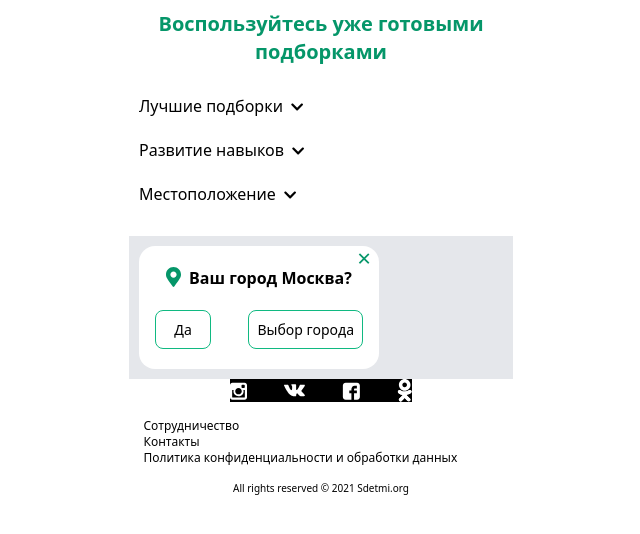
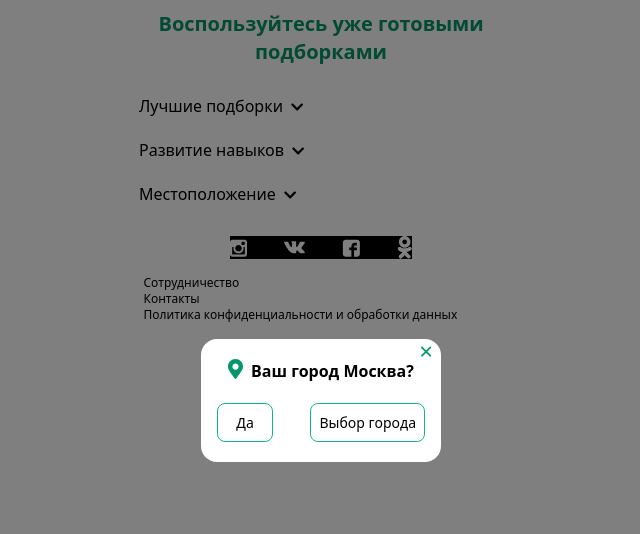
Before and after one commit to ToxicEKB/Weekend, a React (Create React App) app: page / in a window 1280 px wide. Shown: the top 534 px of the page, without its empty margins (319-959 px from the left). Built offline with nearby package versions, Linux system fonts and the light colour scheme.

Commit message:
added useEffect in PopUp

```diff
--- a/src/App.js
+++ b/src/App.js
@@ -1,14 +1,25 @@
+import React, { useState, useEffect } from "react";
 import "./tailwind.output.css";
-import Tags from './components/Tags/Tags';
-import PopUp from './components/PopUp';
-import Footer from './components/footer/Footer.js';
+import Tags from "./components/Tags";
+import PopUp from "./components/PopUp";
+import Footer from "./components/footer/Footer.js";
 
 
 function App() {
+  const [visiblePopUp, setvisiblePopUp] = useState(true);
+
+  useEffect(() => {
+    setvisiblePopUp(visiblePopUp);
+  }, []);
+
+  const togglePopUp = () => {
+    setvisiblePopUp(!visiblePopUp);
+  };
+
   return (
     <div className="App">
+      {visiblePopUp ? <PopUp updateData={togglePopUp} /> : null}
       <Tags />
-      <PopUp />
       <Footer />
     </div>
   );
--- a/src/components/PopUp/ChoiceCity.js
+++ b/src/components/PopUp/ChoiceCity.js
@@ -7,13 +7,13 @@ const ChoiceCity = () => {
         placeholder="Ваш город"
       />
       <ul className="">
-        <li className="list-none mt-1.5">
-          <a href="#" className="no-underline hover:underline">
+        <li className="list-none mt-1.5 hover:bg-gray-100">
+          <a href="#" className="block no-underline">
             Москва
           </a>
         </li>
-        <li className="list-none mt-1.5">
-          <a href="#" className="no-underline hover:underline">
+        <li className="list-none mt-1.5 hover:bg-gray-100">
+          <a href="#" className="block no-underline">
             Екатеринбург
           </a>
         </li>
--- a/src/components/PopUp/PopUp.js
+++ b/src/components/PopUp/PopUp.js
@@ -1,30 +1,22 @@
-import { useState } from "react";
 import { FontAwesomeIcon } from "@fortawesome/react-fontawesome";
 import { faMapMarkerAlt } from "@fortawesome/free-solid-svg-icons";
 import BtnChoice from "./BtnChoice";
 import ChoiceCity from "./ChoiceCity";
 import useVisibilityToggler from "./useVisibilityToggler";
 
-const PopUp = () => {
+const PopUp = (props) => {
   const [ChoiseCityComponent, toggleVisibilityCity] = useVisibilityToggler(
     <ChoiceCity />,
     false
   );
 
-  const [visiblePopUp, setvisiblePopUp] = useState(true);
-
-  const togglePopUp = () => {
-    setvisiblePopUp(!visiblePopUp);
-  };
-
   return (
     <>
-      {visiblePopUp ? (
-        <div className="p-2.5 w-96 mx-auto bg-gray-200">
+      <div className="absolute top-0 w-full h-full flex justify-center items-center bg-black bg-opacity-50">
         <div className="px-4 py-5 w-60 relative bg-white rounded-2xl">
           <button
             className="p-1 absolute -top-2 right-1 text-green-600 text-2xl border-none bg-transparent cursor-pointer hover:opacity-70 focus:outline-none"
-              onClick={togglePopUp}
+            onClick={props.updateData}
           >
             &times;
           </button>
@@ -39,7 +31,7 @@ const PopUp = () => {
           </div>
           {!ChoiseCityComponent ? (
             <div className="flex justify-between">
-                <BtnChoice name="Да" />
+              <BtnChoice name="Да" updateData={props.updateData} />
               <BtnChoice
                 name="Выбор города"
                 updateData={toggleVisibilityCity}
@@ -49,7 +41,6 @@ const PopUp = () => {
           {ChoiseCityComponent}
         </div>
       </div>
-      ) : null}
     </>
   );
 };
```
Lines whose indentation alone changed are shown as unchanged.
